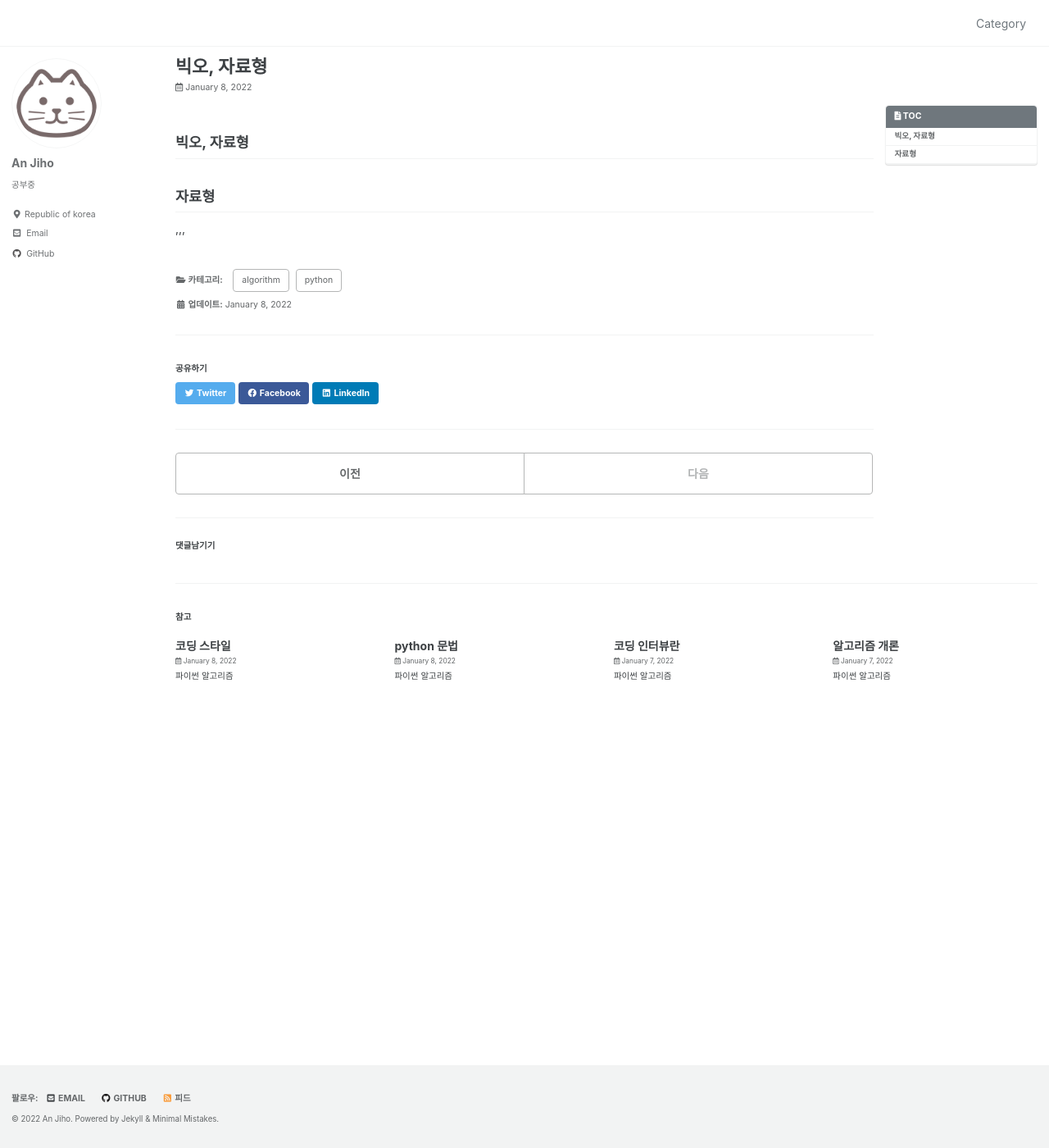
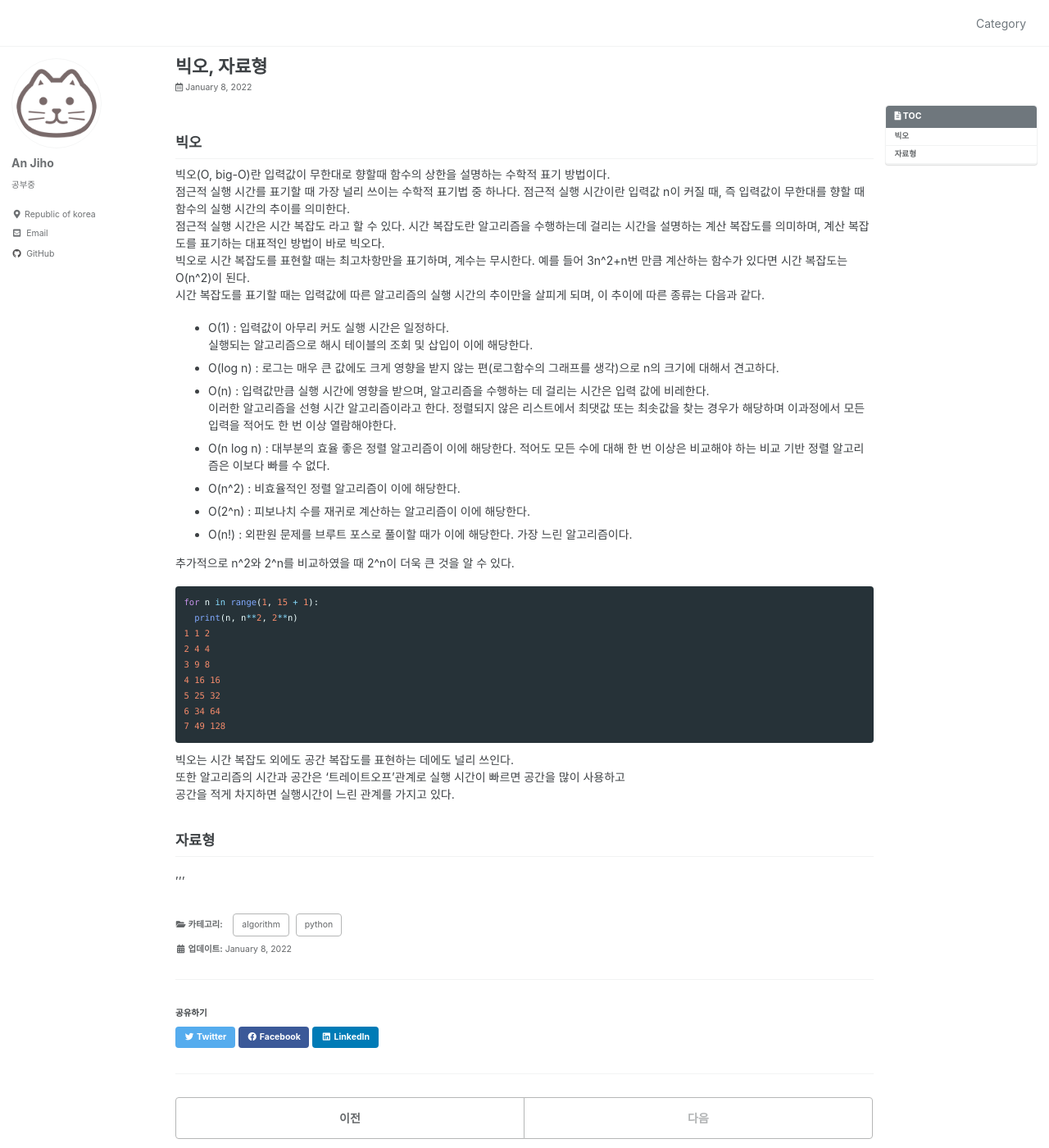
Before and after one commit to an-jiohh/an-jiohh.github.io_jekyll, a Jekyll site: the page built from _posts/python-algorithm/2022-01-08-5.md, in a window 1280 px wide and 1400 px high. Shown: the whole window at 82% size. Built offline with Jekyll 4.4.1, drawn with Linux system fonts in a browser that asks for light colours; cached includes are drawn as plain includes; comment, search, counter and statistics services are not loaded.

Commit message:
python algorithm

````diff
--- a/_posts/python-algorithm/2022-01-08-5.md
+++ b/_posts/python-algorithm/2022-01-08-5.md
@@ -12,7 +12,41 @@ categories:
 last_modified_at: 2022-01-08T15:00:00-50:00
 ---
 
-## 빅오, 자료형
+## 빅오
+빅오(O, big-O)란 입력값이 무한대로 향할때 함수의 상한을 설명하는 수학적 표기 방법이다.
+점근적 실행 시간를 표기할 때 가장 널리 쓰이는 수학적 표기법 중 하나다.
+점근적 실행 시간이란 입력값 n이 커질 때, 즉 입력값이 무한대를 향할 때 함수의 실행 시간의 추이를 의미한다.
+점근적 실행 시간은 시간 복잡도 라고 할 수 있다.
+시간 복잡도란 알고리즘을 수행하는데 걸리는 시간을 설명하는 계산 복잡도를 의미하며, 계산 복잡도를 표기하는 대표적인 방법이 바로 빅오다.
+빅오로 시간 복잡도를 표현할 때는 최고차항만을 표기하며, 계수는 무시한다.
+예를 들어 3n^2+n번 만큼 계산하는 함수가 있다면 시간 복잡도는 O(n^2)이 된다.
+시간 복잡도를 표기할 때는 입력값에 따른 알고리즘의 실행 시간의 추이만을 살피게 되며, 이 추이에 따른 종류는 다음과 같다.
+* O(1) : 입력값이 아무리 커도 실행 시간은 일정하다.
+실행되는 알고리즘으로 해시 테이블의 조회 및 삽입이 이에 해당한다.
+* O(log n) : 로그는 매우 큰 값에도 크게 영향을 받지 않는 편(로그함수의 그래프를 생각)으로 n의 크기에 대해서 견고하다.
+* O(n) : 입력값만큼 실행 시간에 영향을 받으며, 알고리즘을 수행하는 데 걸리는 시간은 입력 값에 비레한다.
+이러한 알고리즘을 선형 시간 알고리즘이라고 한다.
+정렬되지 않은 리스트에서 최댓값 또는 최솟값을 찾는 경우가 해당하며 이과정에서 모든 입력을 적어도 한 번 이상 열람해야한다.
+* O(n log n) : 대부분의 효율 좋은 정렬 알고리즘이 이에 해당한다. 적어도 모든 수에 대해 한 번 이상은 비교해야 하는 비교 기반 정렬 알고리즘은 이보다 빠를 수 없다.
+* O(n^2) : 비효율적인 정렬 알고리즘이 이에 해당한다.
+* O(2^n) : 피보나치 수를 재귀로 계산하는 알고리즘이 이에 해당한다.
+* O(n!) : 외판원 문제를 브루트 포스로 풀이할 때가 이에 해당한다. 가장 느린 알고리즘이다.
 
+추가적으로  n^2와 2^n를 비교하였을 때 2^n이 더욱 큰 것을 알 수 있다.
+```python
+for n in range(1, 15 + 1):
+  print(n, n**2, 2**n)
+1 1 2
+2 4 4
+3 9 8
+4 16 16
+5 25 32
+6 34 64
+7 49 128
+```
+빅오는 시간 복잡도 외에도 공간 복잡도를 표현하는 데에도 널리 쓰인다.
+또한 알고리즘의 시간과 공간은 '트레이트오프'관계로
+실행 시간이 빠르면 공간을 많이 사용하고
+공간을 적게 차지하면 실행시간이 느린 관계를 가지고 있다.
 ## 자료형
 ,,,
````
